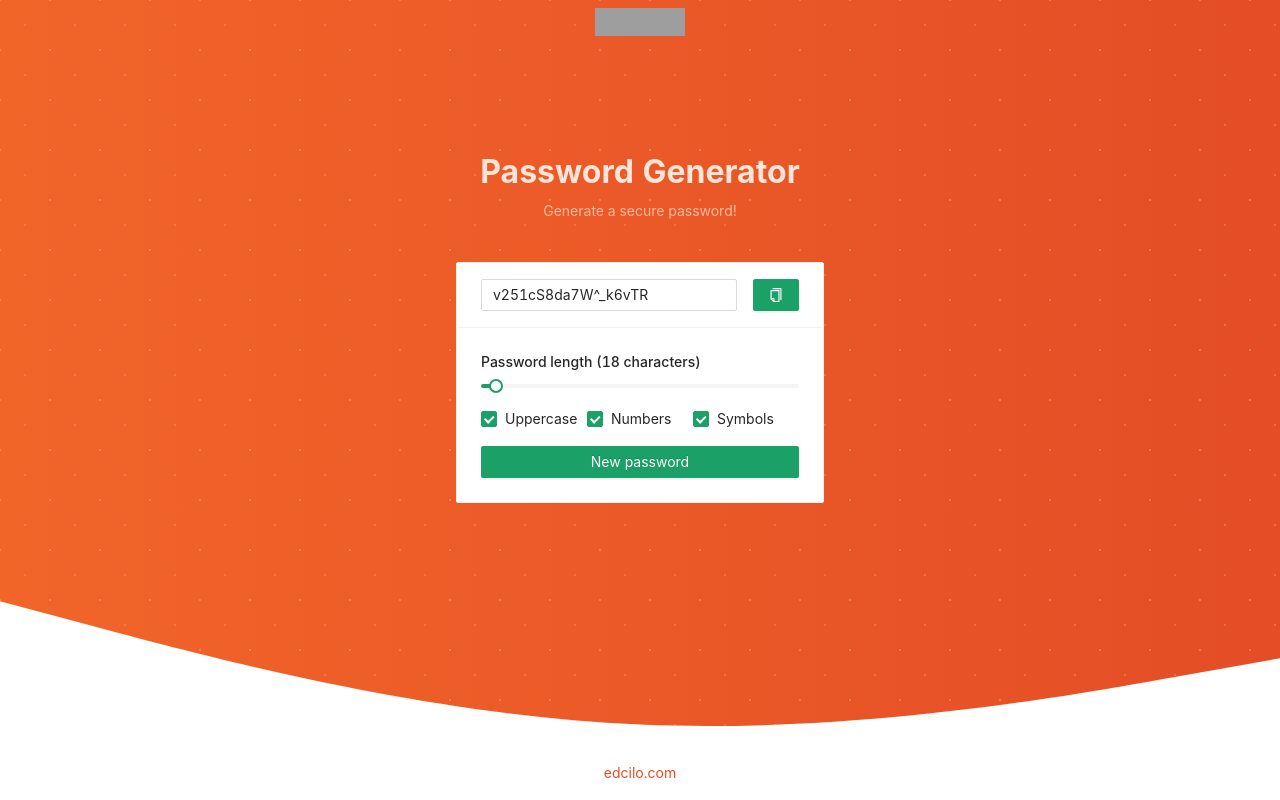
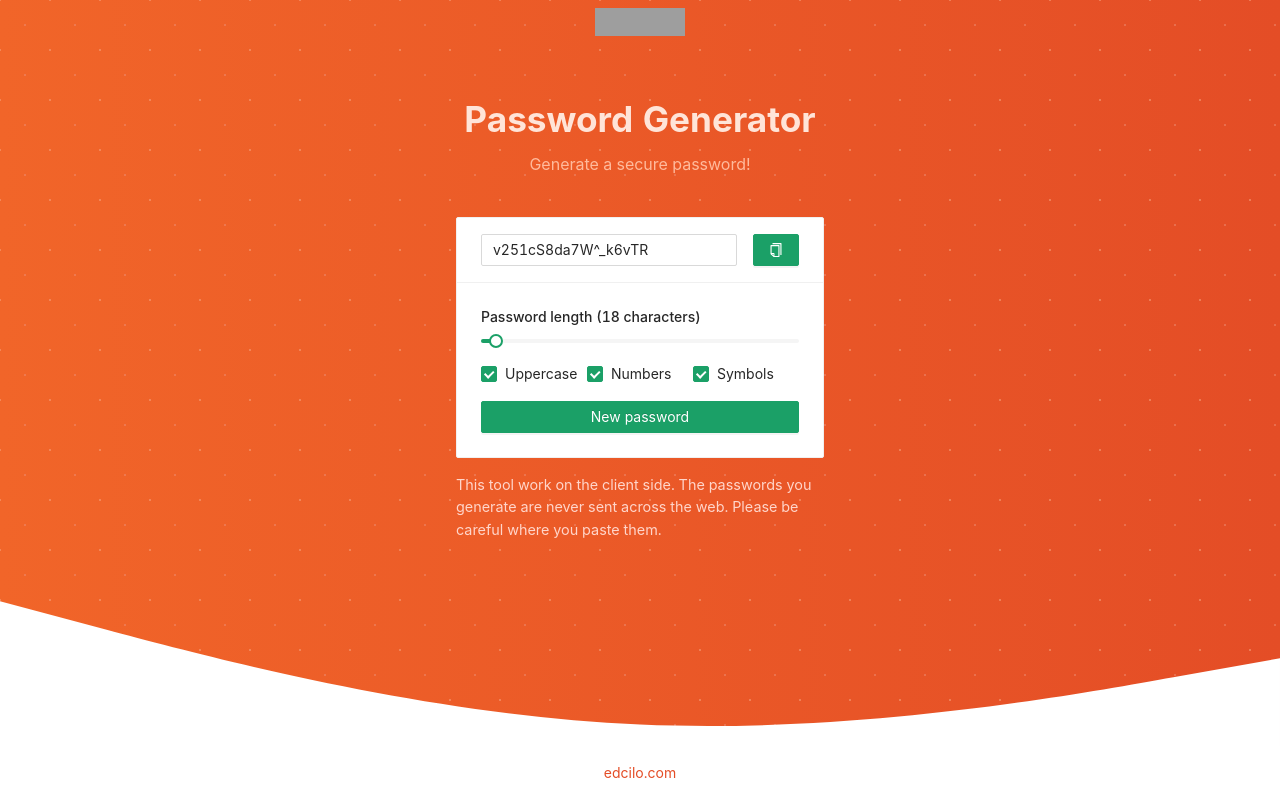
Before and after one commit to edcilo/edc_password_generator_next, a Next.js app: page / in a window 1280 px wide. Built offline with nearby package versions, Linux system fonts and the light colour scheme; grey boxes are pictures that could not be loaded.

Commit message:
add disclaimer

```diff
--- a/pages/index.js
+++ b/pages/index.js
@@ -28,6 +28,11 @@ const Home = () => {
                 Generate a secure password!
               </p>
               <EdcPasswordGenerator />
+              <p className={styles["edc-pg--disclaimer"]}>
+                This tool work on the client side. The passwords you generate
+                are never sent across the web. Please be careful where you paste
+                them.
+              </p>
             </div>
           </section>
 
--- a/styles/Home.module.css
+++ b/styles/Home.module.css
@@ -91,7 +91,7 @@
 
 .edc-pg--title {
   text-align: center;
-  font-size: 2rem;
+  font-size: 2.2rem;
   color: #ffe4d8;
   font-weight: bold;
   margin-bottom: 0rem;
@@ -99,12 +99,23 @@
 }
 
 .edc-pg--label {
+  font-size: 1rem;
   text-align: center;
   color: #ffba9c;
   margin-bottom: 2.5rem;
 }
 
+.edc-pg--disclaimer {
+  margin: 1rem 0;
+  font-size: 0.9rem;
+  color: var(--color-brand-light2);
+}
+
 .link {
   text-decoration: none;
-  color: #e44d26;
+  color: var(--color-brand);
 }
+
+.link:hover {
+  color: var(--color-brand-dark);
+}
```
